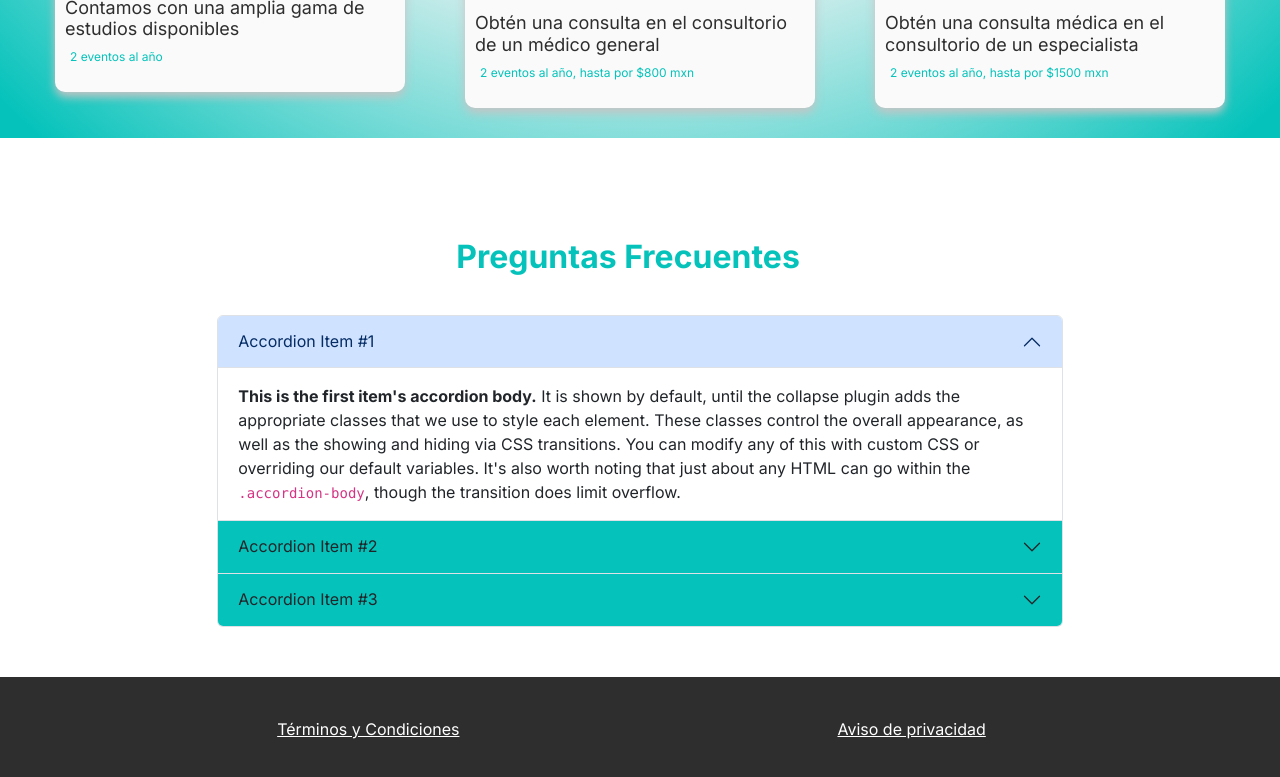
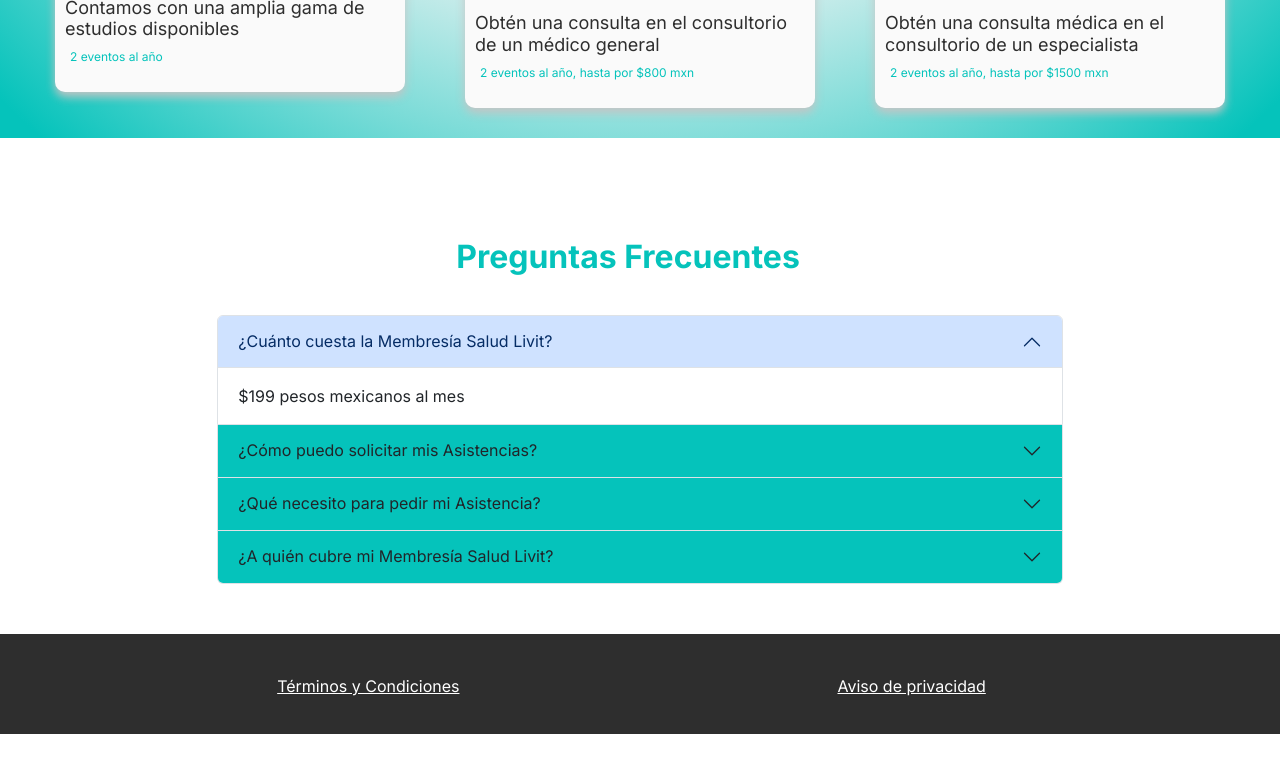
Before and after one commit to mjoynermx/Salud-Livit, a plain HTML site: page index.html in a window 1280 px wide. Shown: the part 2282-3059 px from the top of the page. After the commit the page ends 3016 px from the top, so only its background shows below. Drawn offline with nearby package versions, Linux system fonts and the light colour scheme.

Commit message:
FAQ´s Finales

```diff
--- a/index.html
+++ b/index.html
@@ -93,36 +93,48 @@
                                 <div class="accordion-item">
                                   <h2 class="accordion-header">
                                     <button class="accordion-button" type="button" data-bs-toggle="collapse" data-bs-target="#collapseOne" aria-expanded="true" aria-controls="collapseOne">
-                                      Accordion Item #1
+                                      ¿Cuánto cuesta la Membresía Salud Livit?
                                     </button>
                                   </h2>
                                   <div id="collapseOne" class="accordion-collapse collapse show" data-bs-parent="#accordionExample">
                                     <div class="accordion-body">
-                                      <strong>This is the first item's accordion body.</strong> It is shown by default, until the collapse plugin adds the appropriate classes that we use to style each element. These classes control the overall appearance, as well as the showing and hiding via CSS transitions. You can modify any of this with custom CSS or overriding our default variables. It's also worth noting that just about any HTML can go within the <code>.accordion-body</code>, though the transition does limit overflow.
+                                      $199 pesos mexicanos al mes
                                     </div>
                                   </div>
                                 </div>
                                 <div class="accordion-item">
                                   <h2 class="accordion-header">
                                     <button class="accordion-button collapsed" type="button" data-bs-toggle="collapse" data-bs-target="#collapseTwo" aria-expanded="false" aria-controls="collapseTwo">
-                                      Accordion Item #2
+                                      ¿Cómo puedo solicitar mis Asistencias?
                                     </button>
                                   </h2>
                                   <div id="collapseTwo" class="accordion-collapse collapse" data-bs-parent="#accordionExample">
                                     <div class="accordion-body">
-                                      <strong>This is the second item's accordion body.</strong> It is hidden by default, until the collapse plugin adds the appropriate classes that we use to style each element. These classes control the overall appearance, as well as the showing and hiding via CSS transitions. You can modify any of this with custom CSS or overriding our default variables. It's also worth noting that just about any HTML can go within the <code>.accordion-body</code>, though the transition does limit overflow.
+                                      Llamando al 55 5480 0920 y elige la opción deseada.
                                     </div>
                                   </div>
                                 </div>
                                 <div class="accordion-item">
                                   <h2 class="accordion-header">
                                     <button class="accordion-button collapsed" type="button" data-bs-toggle="collapse" data-bs-target="#collapseThree" aria-expanded="false" aria-controls="collapseThree">
-                                      Accordion Item #3
+                                      ¿Qué necesito para pedir mi Asistencia?
                                     </button>
                                   </h2>
                                   <div id="collapseThree" class="accordion-collapse collapse" data-bs-parent="#accordionExample">
                                     <div class="accordion-body">
-                                      <strong>This is the third item's accordion body.</strong> It is hidden by default, until the collapse plugin adds the appropriate classes that we use to style each element. These classes control the overall appearance, as well as the showing and hiding via CSS transitions. You can modify any of this with custom CSS or overriding our default variables. It's also worth noting that just about any HTML can go within the <code>.accordion-body</code>, though the transition does limit overflow.
+                                      Tu nombre y tu número telefónico
+                                    </div>
+                                  </div>
+                                </div>
+                                <div class="accordion-item">
+                                  <h2 class="accordion-header">
+                                    <button class="accordion-button collapsed" type="button" data-bs-toggle="collapse" data-bs-target="#collapseFour" aria-expanded="false" aria-controls="collapseFour">
+                                      ¿A quién cubre mi Membresía Salud Livit?
+                                    </button>
+                                  </h2>
+                                  <div id="collapseFour" class="accordion-collapse collapse" data-bs-parent="#accordionExample">
+                                    <div class="accordion-body">
+                                      Al titular de la contratación, cónyuge y a hijos menores de 21 años.
                                     </div>
                                   </div>
                                 </div>
```
Also changed, not shown: 1 other file.
